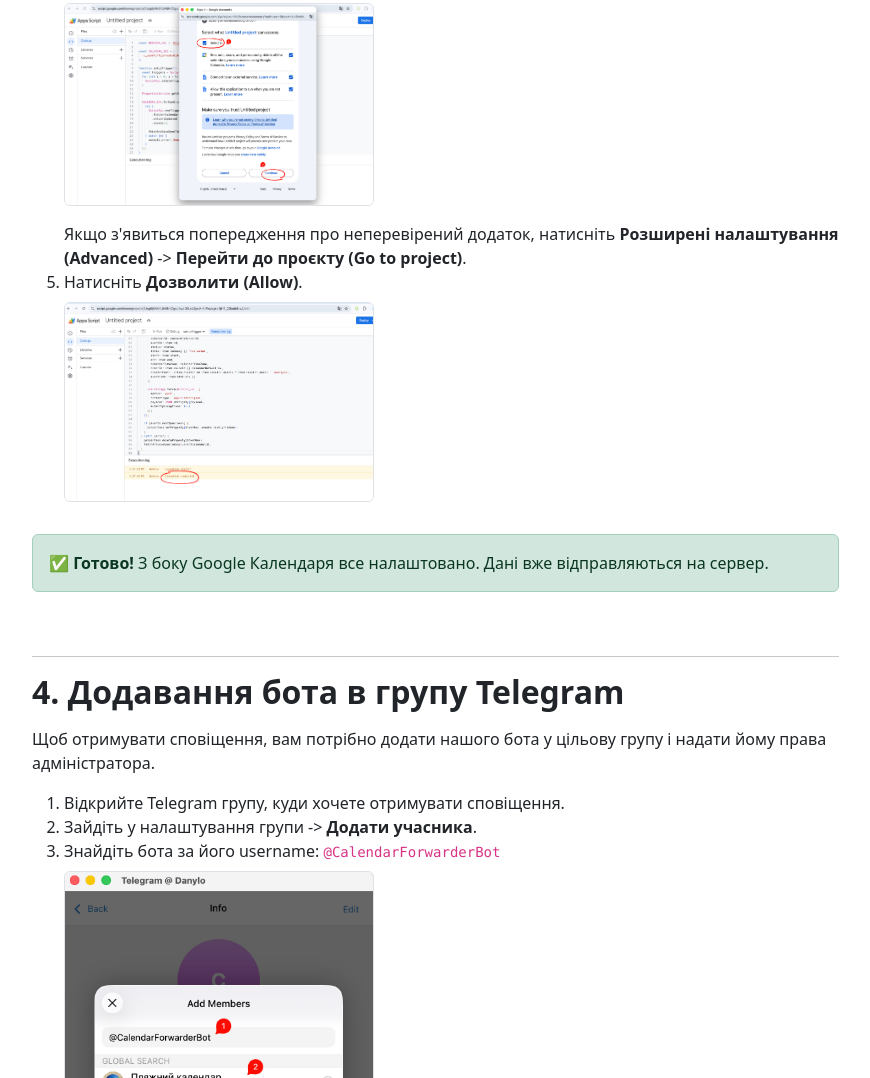
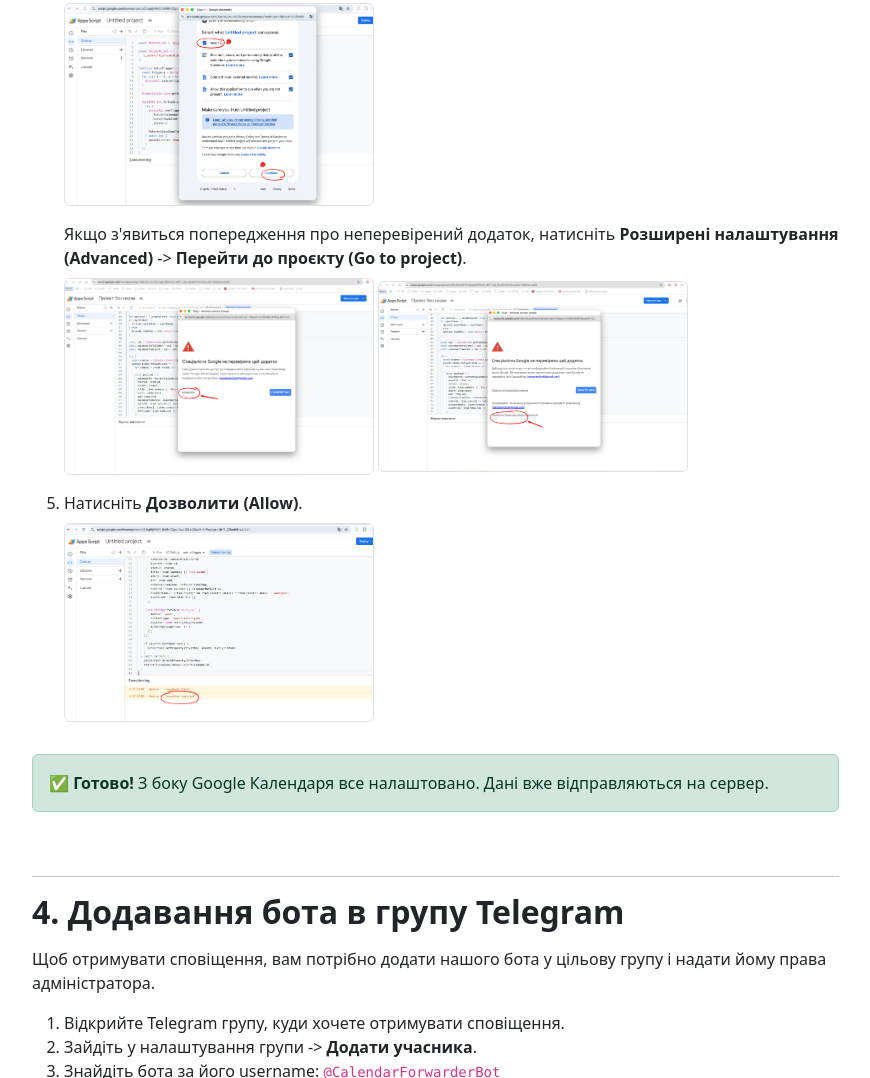
Before and after one commit to logolevel/calendar-forwarder, a website: page documentation.html in a window 1280 px wide. Shown: the part 2741-3819 px from the top of the page, without its empty margins (347-1217 px from the left). Drawn offline with nearby package versions, Linux system fonts and the light colour scheme.

Commit message:
add additional screenshots for access

```diff
--- a/documentation.html
+++ b/documentation.html
@@ -274,6 +274,10 @@ function onCalendarSync(e) {
                         <li>Виберіть свій Google-акаунт.
                             <div class="mt-2"><img src="/public/images/007-allow-access.jpg" alt="Дозволи доступу" class="zoomable mb-3"></div>
                             Якщо з'явиться попередження про неперевірений додаток, натисніть <strong>Розширені налаштування (Advanced)</strong> -> <strong>Перейти до проєкту (Go to project)</strong>.
+                            <div class="mt-2">
+                                <img src="/public/images/007-additional.jpg" alt="Розширені налаштування" class="zoomable mb-3">
+                                <img src="/public/images/007-go-to-project.jpg" alt="Перейти до проєкту" class="zoomable mb-3">
+                            </div>
                         </li>
                         <li>Натисніть <strong>Дозволити (Allow)</strong>.
                             <div class="mt-2"><img src="/public/images/008-success-execution.jpg" alt="Успішне виконання" class="zoomable mb-3"></div>
```
Also changed, not shown: public/images/007-additional.jpg (added), public/images/007-go-to-project.jpg (added).
